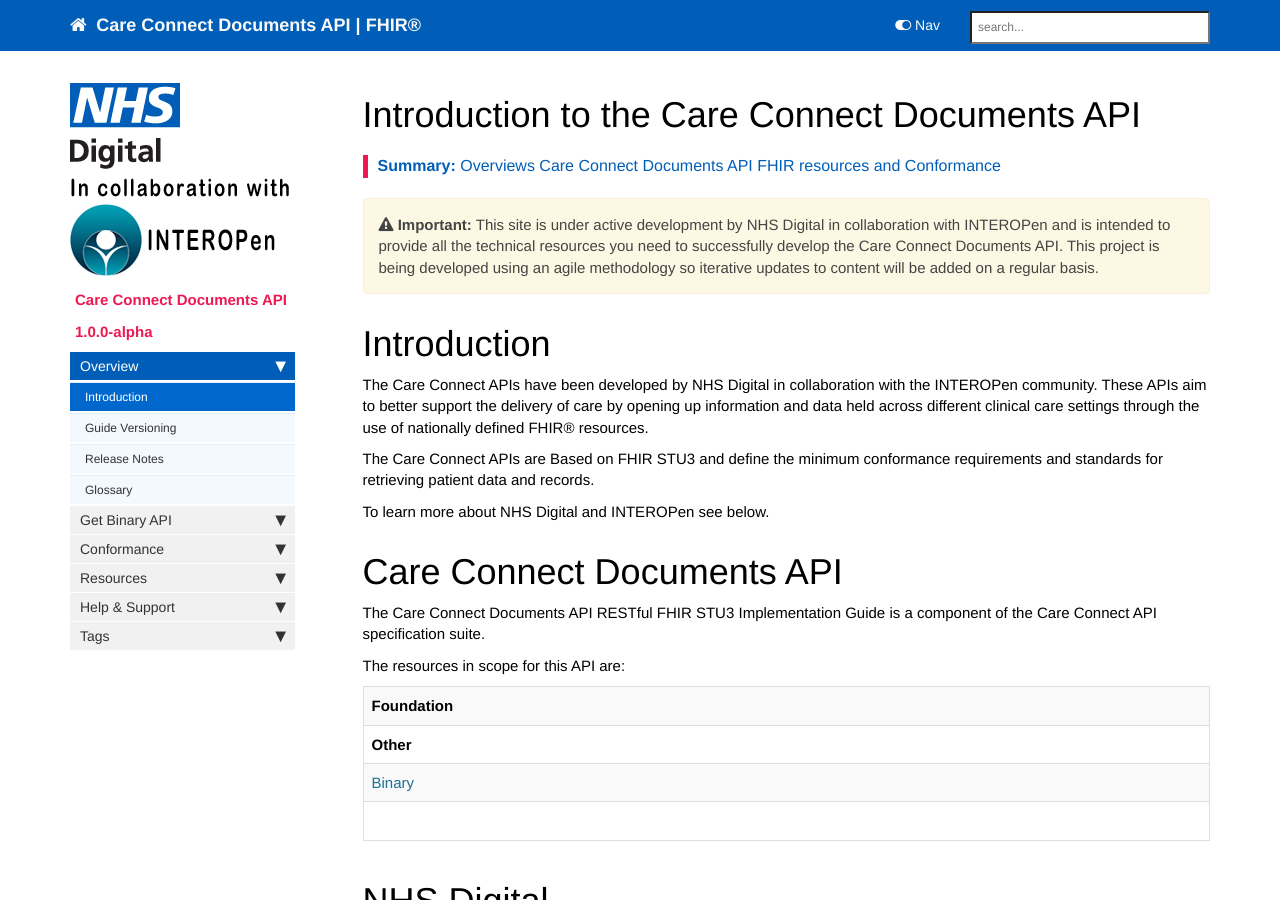
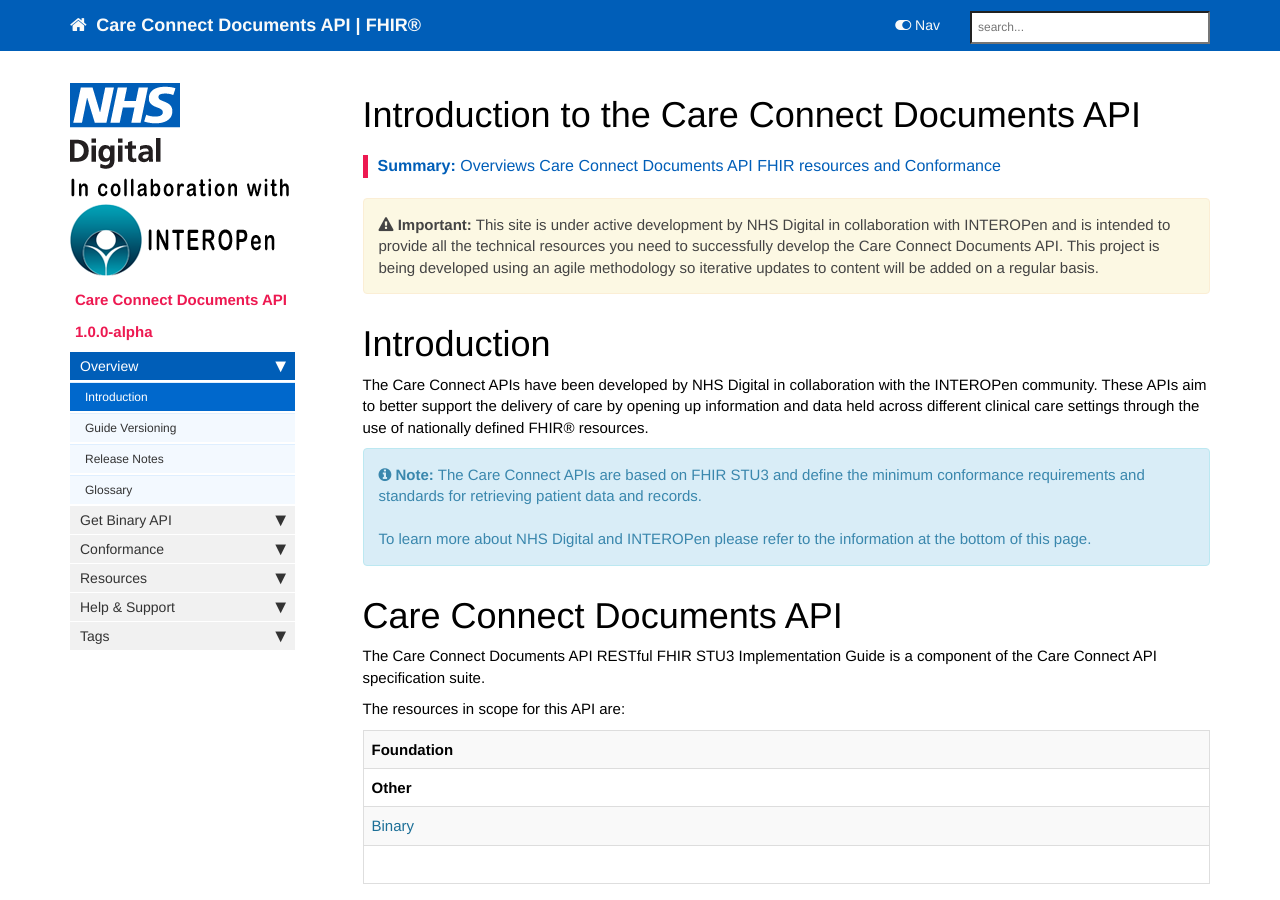
Before and after one commit to nhsconnect/CareConnect-API-Documents, a Jekyll site: the page built from index.md, in a window 1280 px wide and 900 px high. Built offline with Jekyll 4.4.1, drawn with Linux system fonts in a browser that asks for light colours; nearby versions of some CDN libraries; comment, search, counter and statistics services are not loaded.

Commit message:
index page cosmetic updates

```diff
--- a/index.md
+++ b/index.md
@@ -21,9 +21,8 @@ The Care Connect APIs have been developed by NHS Digital in collaboration with t
 The Care Connect RESTful APIs have been developed collaboratively by NHS Digital and the INTEROPen community. These APIs aim to  better support the delivery of care by opening up information and data held across different clinical care settings through the use of nationally defined INTEROPen FHIR® resources.
 -->
 
-The Care Connect APIs are Based on FHIR STU3 and define the minimum conformance requirements and standards for retrieving patient data and records.
+{% include note.html content="The Care Connect APIs are based on FHIR STU3 and define the minimum conformance requirements and standards for retrieving patient data and records.<br><br>To learn more about NHS Digital and INTEROPen please refer to the information at the bottom of this page." %}
 
-To learn more about NHS Digital and INTEROPen see below.
 
 
 # Care Connect Documents API #
```
